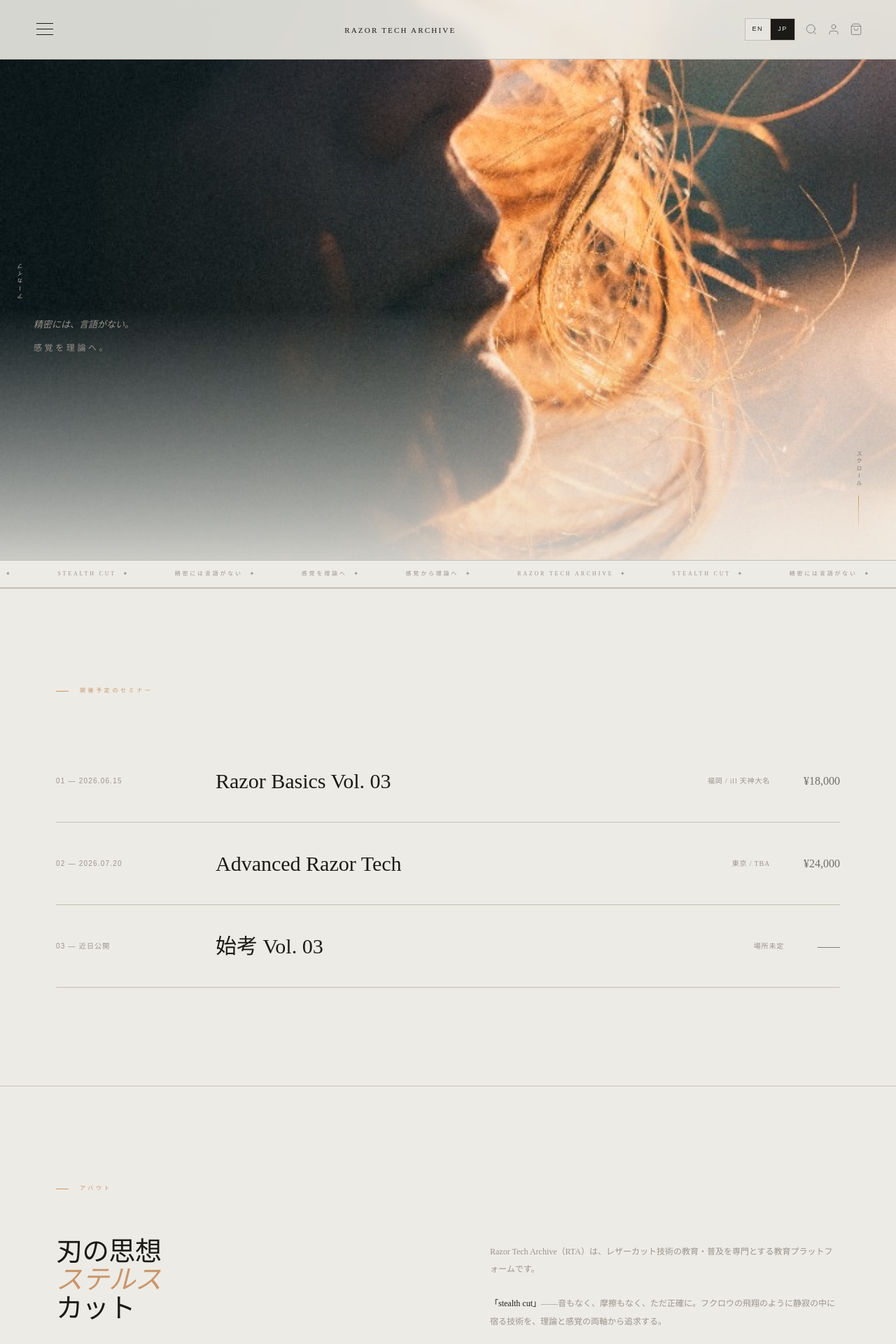
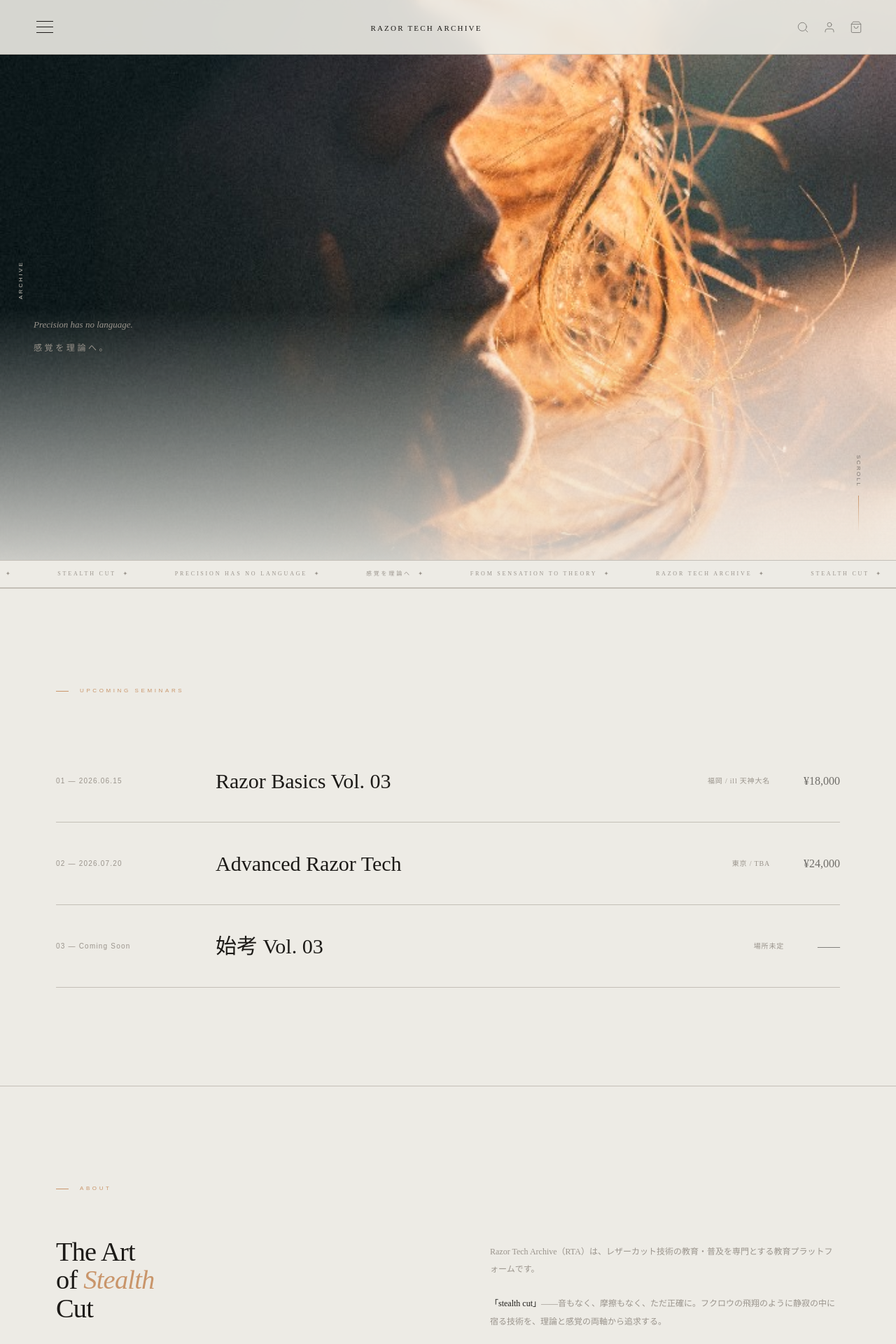
Before and after one commit to razortecharchive/rta-website, a Next.js app: page / in a window 1280 px wide. Shown: the top 1920 px of the page at 70% size. Built offline with nearby package versions, Linux system fonts and the light colour scheme.

Commit message:
language switch fix

```diff
--- a/app/components/Nav.js
+++ b/app/components/Nav.js
@@ -1,6 +1,5 @@
 'use client';
 import { useState } from 'react';
-import { useLang } from '../context/LangContext';
 
 const menuItems = [
   ['01', 'Seminar', '/seminar'],
@@ -13,7 +12,6 @@ const menuItems = [
 
 export default function Nav() {
   const [menuOpen, setMenuOpen] = useState(false);
-  const { lang, setLang } = useLang();
 
   return (
     <>
@@ -26,52 +24,7 @@ export default function Nav() {
         <div style={{textAlign:'center', whiteSpace:'nowrap', minWidth:0}}>
           <a href="/" className="site-logo" style={{fontFamily:'Cormorant Garamond, serif', fontSize:11, letterSpacing:'0.2em', textTransform:'uppercase', whiteSpace:'nowrap', color:'#1C1A17', textDecoration:'none'}}>Razor Tech Archive</a>
         </div>
-        <div style={{display:'flex', gap:14, alignItems:'center', justifySelf:'end', flexWrap:'wrap', justifyContent:'flex-end'}}>
-          <div
-            role="group"
-            aria-label="Language"
-            style={{
-              display:'inline-flex',
-              alignItems:'center',
-              gap:0,
-              fontFamily:'DM Sans, sans-serif',
-              fontSize:9,
-              letterSpacing:'0.18em',
-              textTransform:'uppercase',
-              border:'1px solid #C4BFB7',
-              background:'rgba(237,235,229,0.6)',
-            }}
-          >
-            <button
-              type="button"
-              onClick={() => setLang('en')}
-              style={{
-                padding:'8px 10px',
-                border:'none',
-                borderRight:'1px solid #C4BFB7',
-                background: lang === 'en' ? '#1C1A17' : 'transparent',
-                color: lang === 'en' ? '#EDEBE5' : '#1C1A17',
-                cursor:'pointer',
-                letterSpacing:'0.18em',
-              }}
-            >
-              EN
-            </button>
-            <button
-              type="button"
-              onClick={() => setLang('ja')}
-              style={{
-                padding:'8px 10px',
-                border:'none',
-                background: lang === 'ja' ? '#1C1A17' : 'transparent',
-                color: lang === 'ja' ? '#EDEBE5' : '#1C1A17',
-                cursor:'pointer',
-                letterSpacing:'0.18em',
-              }}
-            >
-              JP
-            </button>
-          </div>
+        <div style={{display:'flex', gap:20, justifySelf:'end'}}>
           <button aria-label="Search" style={{background:'none', border:'none', cursor:'pointer', opacity:0.5}}>
             <svg width="18" height="18" viewBox="0 0 24 24" fill="none" stroke="#1C1A17" strokeWidth="1.2" strokeLinecap="round"><circle cx="11" cy="11" r="8"/><path d="m21 21-4.35-4.35"/></svg>
           </button>
@@ -98,21 +51,7 @@ export default function Nav() {
             ))}
           </ul>
           <div style={{display:'flex', justifyContent:'space-between', alignItems:'flex-end'}}>
-            <p style={{fontFamily:"'Hiragino Mincho Pro', 'ヒラギノ明朝 Pro', serif", fontSize:12, fontStyle:'italic', color:'#9A948C', lineHeight:1.8}}>
-              {lang === 'ja' ? (
-                <>
-                  精密には、言語がない。
-                  <br />
-                  感覚を理論へ。
-                </>
-              ) : (
-                <>
-                  Precision has no language.
-                  <br />
-                  From sensation to theory.
-                </>
-              )}
-            </p>
+            <p style={{fontFamily:"'Hiragino Mincho Pro', 'ヒラギノ明朝 Pro', serif", fontSize:12, fontStyle:'italic', color:'#9A948C', lineHeight:1.8}}>Precision has no language.<br/>感覚を理論へ。</p>
             <div style={{display:'flex', gap:28}}>
               <a href="#" style={{fontSize:9, letterSpacing:'0.22em', textTransform:'uppercase', color:'#9A948C', textDecoration:'none'}}>Instagram</a>
               <a href="#" style={{fontSize:9, letterSpacing:'0.22em', textTransform:'uppercase', color:'#9A948C', textDecoration:'none'}}>© 2026 RTA</a>
--- a/app/context/LangContext.js
+++ /dev/null
@@ -1,36 +0,0 @@
-'use client';
-
-import { createContext, useCallback, useContext, useEffect, useMemo, useState } from 'react';
-
-const LangContext = createContext(null);
-
-export function LangProvider({ children }) {
-  const [lang, setLang] = useState('ja');
-
-  useEffect(() => {
-    document.documentElement.lang = lang === 'ja' ? 'ja' : 'en';
-  }, [lang]);
-
-  const toggleLang = useCallback(() => {
-    setLang((l) => (l === 'ja' ? 'en' : 'ja'));
-  }, []);
-
-  const value = useMemo(
-    () => ({
-      lang,
-      setLang,
-      toggleLang,
-    }),
-    [lang, toggleLang]
-  );
-
-  return <LangContext.Provider value={value}>{children}</LangContext.Provider>;
-}
-
-export function useLang() {
-  const ctx = useContext(LangContext);
-  if (!ctx) {
-    throw new Error('useLang must be used within LangProvider');
-  }
-  return ctx;
-}
--- a/app/page.js
+++ b/app/page.js
@@ -1,62 +1,11 @@
 'use client';
 
 import Image from 'next/image';
-import { useMemo } from 'react';
 import Nav from './components/Nav';
-import { useLang } from './context/LangContext';
 import { useGsapPageScroll } from './hooks/useGsapPageScroll';
 
 export default function Home() {
   const mainRef = useGsapPageScroll();
-  const { lang } = useLang();
-
-  const tickerItems = useMemo(
-    () =>
-      lang === 'ja'
-        ? [
-            'Razor Tech Archive',
-            'Stealth Cut',
-            '精密には言語がない',
-            '感覚を理論へ',
-            '感覚から理論へ',
-            'Razor Tech Archive',
-            'Stealth Cut',
-            '精密には言語がない',
-            '感覚を理論へ',
-            '感覚から理論へ',
-          ]
-        : [
-            'Razor Tech Archive',
-            'Stealth Cut',
-            'Precision Has No Language',
-            'From Sensation to Theory',
-            'From Sensation to Theory',
-            'Razor Tech Archive',
-            'Stealth Cut',
-            'Precision Has No Language',
-            'From Sensation to Theory',
-            'From Sensation to Theory',
-          ],
-    [lang]
-  );
-
-  const seminars = useMemo(
-    () =>
-      lang === 'ja'
-        ? [
-            { num: '01', date: '2026.06.15', name: 'Razor Basics Vol. 03', loc: '福岡 / ill 天神大名', price: '¥18,000' },
-            { num: '02', date: '2026.07.20', name: 'Advanced Razor Tech', loc: '東京 / TBA', price: '¥24,000' },
-            { num: '03', date: '近日公開', name: '始考 Vol. 03', loc: '場所未定', price: '——', dim: true },
-          ]
-        : [
-            { num: '01', date: '2026.06.15', name: 'Razor Basics Vol. 03', loc: 'Fukuoka / ill Tenjin-Daimyo', price: '¥18,000' },
-            { num: '02', date: '2026.07.20', name: 'Advanced Razor Tech', loc: 'Tokyo / TBA', price: '¥24,000' },
-            { num: '03', date: 'Coming Soon', name: 'Shikō Vol. 03', loc: 'Venue TBA', price: '——', dim: true },
-          ],
-    [lang]
-  );
-
-  const isJa = lang === 'ja';
 
   return (
     <main ref={mainRef} style={{background:'#EDEBE5', minHeight:'100vh', fontFamily:'DM Sans, sans-serif', fontWeight:200, color:'#1C1A17'}}>
@@ -84,22 +33,14 @@ export default function Home() {
           />
         </div>
         <div style={{position:'absolute', inset:0, background:'linear-gradient(to bottom, rgba(237,235,229,0) 55%, rgba(237,235,229,0.85) 100%)', zIndex:5, pointerEvents:'none'}}></div>
-        <span className="hero-vert about-fade-up" style={{position:'absolute', left:24, top:'50%', transform:'translateY(-50%) rotate(180deg)', writingMode:'vertical-rl', fontSize:8, letterSpacing:'0.35em', textTransform:'uppercase', color:'#C4BFB7', zIndex:10}}>
-          {isJa ? 'アーカイブ' : 'Archive'}
-        </span>
+        <span className="hero-vert about-fade-up" style={{position:'absolute', left:24, top:'50%', transform:'translateY(-50%) rotate(180deg)', writingMode:'vertical-rl', fontSize:8, letterSpacing:'0.35em', textTransform:'uppercase', color:'#C4BFB7', zIndex:10}}>Archive</span>
         <div className="hero-title-block" style={{position:'absolute', left:48, top:'60%', transform:'translateY(-50%)', zIndex:10}}>
-          <p className="hero-title-en about-animate-title" style={{fontFamily:'Cormorant Garamond, serif', fontSize:13, fontWeight:300, fontStyle:'italic', lineHeight:1.5, marginBottom:14, color:'#9A948C'}}>
-            {isJa ? '精密には、言語がない。' : 'Precision has no language.'}
-          </p>
-          <p className="about-fade-up" style={{fontFamily:"'Hiragino Mincho Pro', 'ヒラギノ明朝 Pro', serif", fontSize:12, letterSpacing:'0.3em', color:'#9A948C'}}>
-            {isJa ? '感覚を理論へ。' : 'From sensation to theory.'}
-          </p>
+          <p className="hero-title-en about-animate-title" style={{fontFamily:'Cormorant Garamond, serif', fontSize:13, fontWeight:300, fontStyle:'italic', lineHeight:1.5, marginBottom:14, color:'#9A948C'}}>Precision has no language.</p>
+          <p className="about-fade-up" style={{fontFamily:"'Hiragino Mincho Pro', 'ヒラギノ明朝 Pro', serif", fontSize:12, letterSpacing:'0.3em', color:'#9A948C'}}>感覚を理論へ。</p>
         </div>
         <div className="hero-bottom about-fade-up" style={{position:'absolute', bottom:40, left:0, right:0, padding:'0 48px', display:'flex', alignItems:'flex-end', justifyContent:'flex-end', zIndex:10}}>
           <div style={{display:'flex', flexDirection:'column', alignItems:'center', gap:12}}>
-            <span style={{fontFamily:"'DM Sans', sans-serif", fontSize:8, letterSpacing:'0.3em', textTransform:'uppercase', color:'rgba(28,26,23,0.5)', writingMode:'vertical-rl'}}>
-              {isJa ? 'スクロール' : 'Scroll'}
-            </span>
+            <span style={{fontFamily:"'DM Sans', sans-serif", fontSize:8, letterSpacing:'0.3em', textTransform:'uppercase', color:'rgba(28,26,23,0.5)', writingMode:'vertical-rl'}}>Scroll</span>
             <div style={{
               width:1,
               height:52,
@@ -113,8 +54,8 @@ export default function Home() {
       {/* TICKER */}
       <div className="about-fade-up" style={{borderTop:'1px solid #C4BFB7', borderBottom:'1px solid #C4BFB7', padding:'13px 0', overflow:'hidden'}}>
         <div style={{display:'flex', gap:60, animation:'tick 28s linear infinite', whiteSpace:'nowrap'}}>
-          {tickerItems.map((t, i) => (
-            <span key={`${lang}-${i}`} style={{fontFamily:"'Hiragino Mincho Pro', 'ヒラギノ明朝 Pro', serif", fontSize:8, letterSpacing:'0.35em', textTransform:'uppercase', color:'#9A948C', flexShrink:0}}>{t} &nbsp;✦&nbsp; </span>
+          {['Razor Tech Archive','Stealth Cut','Precision Has No Language','感覚を理論へ','From Sensation to Theory','Razor Tech Archive','Stealth Cut','Precision Has No Language','感覚を理論へ','From Sensation to Theory'].map((t,i) => (
+            <span key={i} style={{fontFamily:"'Hiragino Mincho Pro', 'ヒラギノ明朝 Pro', serif", fontSize:8, letterSpacing:'0.35em', textTransform:'uppercase', color:'#9A948C', flexShrink:0}}>{t} &nbsp;✦&nbsp; </span>
           ))}
         </div>
       </div>
@@ -123,9 +64,13 @@ export default function Home() {
       <section className="section-pad" style={{padding:'140px 80px', borderTop:'1px solid #C4BFB7'}}>
         <div className="about-fade-up" style={{fontSize:8, letterSpacing:'0.45em', textTransform:'uppercase', color:'#C9956A', marginBottom:64, display:'flex', alignItems:'center', gap:16}}>
           <span style={{width:18, height:1, background:'#C9956A', display:'inline-block'}}></span>
-          {isJa ? '開催予定のセミナー' : 'Upcoming Seminars'}
+          Upcoming Seminars
         </div>
-        {seminars.map((s) => (
+        {[
+          {num:'01', date:'2026.06.15', name:'Razor Basics Vol. 03', loc:'福岡 / ill 天神大名', price:'¥18,000'},
+          {num:'02', date:'2026.07.20', name:'Advanced Razor Tech', loc:'東京 / TBA', price:'¥24,000'},
+          {num:'03', date:'Coming Soon', name:'始考 Vol. 03', loc:'場所未定', price:'——', dim:true},
+        ].map(s => (
           <a key={s.num} href="/seminar" className="seminar-item about-fade-up" style={{display:'grid', gridTemplateColumns:'180px 1fr auto auto', alignItems:'center', gap:48, padding:'36px 0', borderBottom:'1px solid #C4BFB7', textDecoration:'none', color:'#1C1A17', opacity: s.dim ? 0.35 : 1}}>
             <span style={{fontSize:10, color:'#9A948C', letterSpacing:'0.12em'}}>{s.num} — {s.date}</span>
             <span className="seminar-name" style={{fontFamily:"'Hiragino Mincho Pro', 'ヒラギノ明朝 Pro', serif", fontSize:'clamp(18px,2.4vw,30px)', fontWeight:300, color:'#1C1A17'}}>{s.name}</span>
@@ -139,57 +84,21 @@ export default function Home() {
       <section className="section-pad" style={{padding:'140px 80px', borderTop:'1px solid #C4BFB7'}}>
         <div className="about-fade-up" style={{fontSize:8, letterSpacing:'0.45em', textTransform:'uppercase', color:'#C9956A', marginBottom:64, display:'flex', alignItems:'center', gap:16}}>
           <span style={{width:18, height:1, background:'#C9956A', display:'inline-block'}}></span>
-          {isJa ? 'アバウト' : 'About'}
+          About
         </div>
         <div className="about-grid" style={{display:'grid', gridTemplateColumns:'1fr 1fr', gap:120}}>
           <div>
             <div className="about-heading about-fade-up" style={{fontFamily:'Cormorant Garamond, serif', fontSize:'clamp(28px, 3vw, 42px)', fontWeight:200, lineHeight:1.05, letterSpacing:'-0.02em', marginBottom:36}}>
-              {isJa ? (
-                <>
-                  刃の思想
-                  <br />
-                  <em style={{fontStyle:'italic', color:'#C9956A'}}>ステルス</em>
-                  <br />
-                  カット
-                </>
-              ) : (
-                <>
-                  The Art
-                  <br />
-                  of <em style={{fontStyle:'italic', color:'#C9956A'}}>Stealth</em>
-                  <br />
-                  Cut
-                </>
-              )}
+              The Art<br/>of <em style={{fontStyle:'italic', color:'#C9956A'}}>Stealth</em><br/>Cut
             </div>
             <div className="about-fade-up" style={{width:72, height:72, border:'1px solid #C4BFB7', display:'flex', alignItems:'center', justifyContent:'center'}}>
               <div style={{width:44, height:44, borderRadius:'50%', border:'1px solid #C4BFB7'}}></div>
             </div>
           </div>
           <div style={{paddingTop:8}}>
-            <p className="about-fade-up" style={{fontFamily:"'Hiragino Mincho Pro', 'ヒラギノ明朝 Pro', serif", fontSize:12, lineHeight:2.1, color:'#9A948C', marginBottom:24}}>
-              {isJa
-                ? 'Razor Tech Archive（RTA）は、レザーカット技術の教育・普及を専門とする教育プラットフォームです。'
-                : 'Razor Tech Archive (RTA) is an educational platform dedicated to teaching and advancing razor cutting.'}
-            </p>
-            <p className="about-fade-up" style={{fontFamily:"'Hiragino Mincho Pro', 'ヒラギノ明朝 Pro', serif", fontSize:12, lineHeight:2.1, color:'#9A948C', marginBottom:24}}>
-              {isJa ? (
-                <>
-                  <strong style={{color:'#1C1A17', fontWeight:300}}>「stealth cut」</strong>
-                  ——音もなく、摩擦もなく、ただ正確に。フクロウの飛翔のように静寂の中に宿る技術を、理論と感覚の両軸から追求する。
-                </>
-              ) : (
-                <>
-                  <strong style={{color:'#1C1A17', fontWeight:300}}>“stealth cut”</strong>
-                  — quiet, frictionless, exact. Like an owl in flight, the technique lives in stillness; we pursue it through both theory and sensation.
-                </>
-              )}
-            </p>
-            <p className="about-fade-up" style={{fontFamily:"'Hiragino Mincho Pro', 'ヒラギノ明朝 Pro', serif", fontSize:12, lineHeight:2.1, color:'#9A948C'}}>
-              {isJa
-                ? 'セミナー、アーカイブコンテンツ、技術者コミュニティを通じて、カット技術の新しい基準を提案します。'
-                : 'Through seminars, archive content, and a community of practitioners, we propose a new baseline for cutting craft.'}
-            </p>
+            <p className="about-fade-up" style={{fontFamily:"'Hiragino Mincho Pro', 'ヒラギノ明朝 Pro', serif", fontSize:12, lineHeight:2.1, color:'#9A948C', marginBottom:24}}>Razor Tech Archive（RTA）は、レザーカット技術の教育・普及を専門とする教育プラットフォームです。</p>
+            <p className="about-fade-up" style={{fontFamily:"'Hiragino Mincho Pro', 'ヒラギノ明朝 Pro', serif", fontSize:12, lineHeight:2.1, color:'#9A948C', marginBottom:24}}><strong style={{color:'#1C1A17', fontWeight:300}}>「stealth cut」</strong>——音もなく、摩擦もなく、ただ正確に。フクロウの飛翔のように静寂の中に宿る技術を、理論と感覚の両軸から追求する。</p>
+            <p className="about-fade-up" style={{fontFamily:"'Hiragino Mincho Pro', 'ヒラギノ明朝 Pro', serif", fontSize:12, lineHeight:2.1, color:'#9A948C'}}>セミナー、アーカイブコンテンツ、技術者コミュニティを通じて、カット技術の新しい基準を提案します。</p>
           </div>
         </div>
       </section>
@@ -200,32 +109,12 @@ export default function Home() {
           <div>
             <div className="about-fade-up" style={{fontSize:8, letterSpacing:'0.45em', textTransform:'uppercase', color:'#C9956A', marginBottom:28, display:'flex', alignItems:'center', gap:16}}>
               <span style={{width:18, height:1, background:'#C9956A', display:'inline-block'}}></span>
-              {isJa ? 'メンバーズ' : 'Members'}
+              Members
             </div>
-            <h2 className="members-heading about-fade-up" style={{fontFamily:'Cormorant Garamond, serif', fontSize:'clamp(32px,4vw,56px)', fontWeight:200, lineHeight:1.0, marginBottom:20, letterSpacing:'-0.01em', whiteSpace: isJa ? 'normal' : 'nowrap'}}>
-              {isJa ? (
-                <>
-                  アーカイブに
-                  <br />
-                  参加する
-                </>
-              ) : (
-                <>
-                  Join the
-                  <br />
-                  Archive
-                </>
-              )}
-            </h2>
-            <p className="about-fade-up" style={{fontFamily:"'Hiragino Mincho Pro', 'ヒラギノ明朝 Pro', serif", fontSize:12, color:'#9A948C', lineHeight:2, maxWidth:400}}>
-              {isJa
-                ? '会員限定コンテンツ、オンラインセミナー、アプリへのアクセス。技術を深める場所がここにあります。'
-                : 'Members-only content, online seminars, and app access—where you deepen your craft.'}
-            </p>
+            <h2 className="members-heading about-fade-up" style={{fontFamily:'Cormorant Garamond, serif', fontSize:'clamp(32px,4vw,56px)', fontWeight:200, lineHeight:1.0, marginBottom:20, letterSpacing:'-0.01em', whiteSpace:'nowrap'}}>Join the<br/>Archive</h2>
+            <p className="about-fade-up" style={{fontFamily:"'Hiragino Mincho Pro', 'ヒラギノ明朝 Pro', serif", fontSize:12, color:'#9A948C', lineHeight:2, maxWidth:400}}>会員限定コンテンツ、オンラインセミナー、アプリへのアクセス。技術を深める場所がここにあります。</p>
           </div>
-          <a href="/members" className="about-fade-up" style={{fontSize:9, letterSpacing:'0.28em', textTransform:'uppercase', color:'#1C1A17', border:'1px solid #C4BFB7', padding:'20px 52px', textDecoration:'none', whiteSpace:'nowrap', flexShrink:0}}>
-            {isJa ? '参加する' : 'Join Now'}
-          </a>
+          <a href="/members" className="about-fade-up" style={{fontSize:9, letterSpacing:'0.28em', textTransform:'uppercase', color:'#1C1A17', border:'1px solid #C4BFB7', padding:'20px 52px', textDecoration:'none', whiteSpace:'nowrap', flexShrink:0}}>Join Now</a>
         </div>
       </section>
 
```
Also changed, not shown: app/layout.js (+2 -5 lines).
